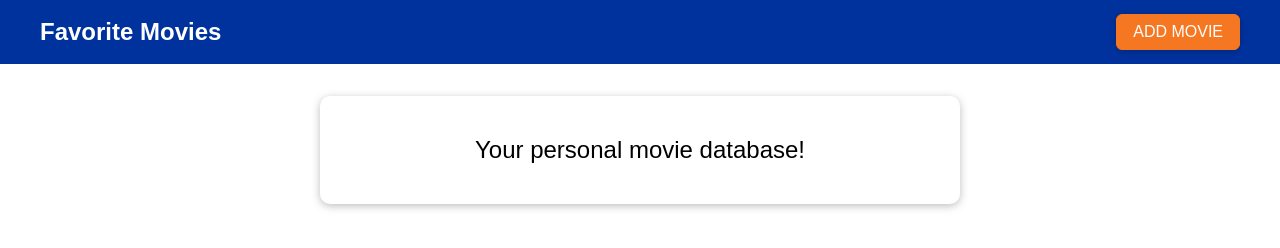
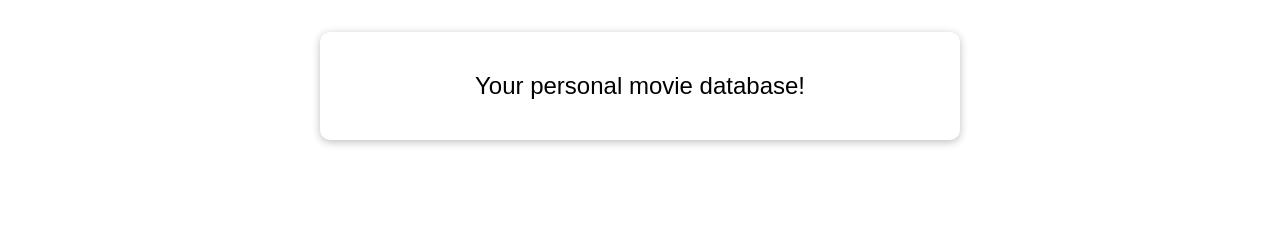
Before and after one commit to shimulckbt/javascript-practice, a plain HTML site: page dom-demo-project-setup/index.html in a window 1280 px wide. Drawn offline with Linux system fonts and the light colour scheme.

```diff
--- a/dom-demo-project-setup/index.html
+++ b/dom-demo-project-setup/index.html
@@ -38,10 +38,7 @@
     </div>
   </div>
 
-  <header>
-    <h1>Favorite Movies</h1>
-    <button>ADD MOVIE</button>
-  </header>
+
 
   <main>
     <section id="entry-text" class="card">
```
